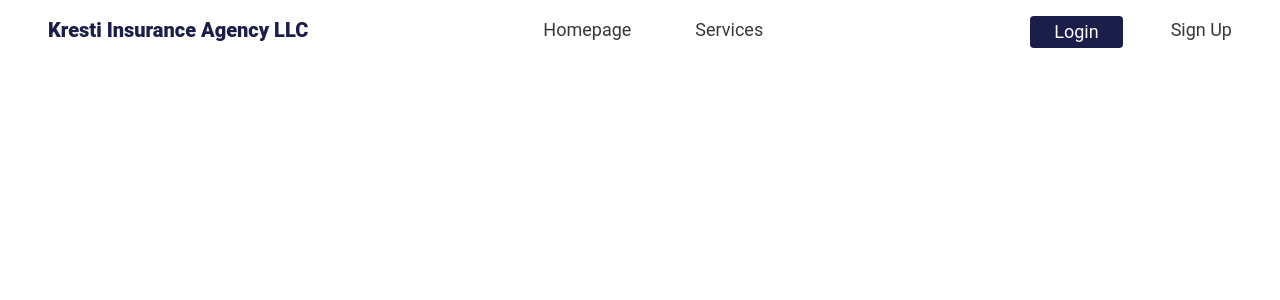
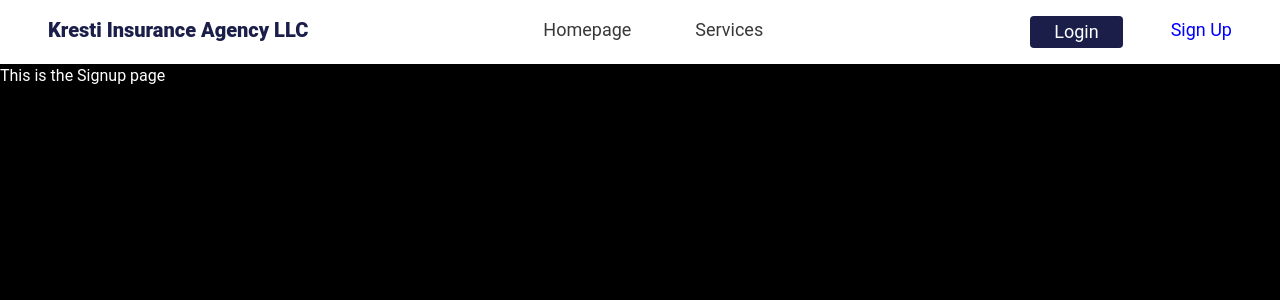
Before and after one commit to Adeboye22/kresti, a React (Vite) app in the folder frontend/: page /signup-page in a window 1280 px wide. Shown: the top 300 px of the page. Built offline with nearby package versions, Linux system fonts and the light colour scheme.

Commit message:
navbar updated

```diff
--- a/frontend/src/App.jsx
+++ b/frontend/src/App.jsx
@@ -14,7 +14,7 @@ function App() {
       <Route path='/' element={<Home/>} />
       <Route path='/services' element={<Services/>} />
       <Route path='/login-page' element={<Login/>} />
-      <Route path='/signup-page' elements={<Signup/>} />
+      <Route path='/signup-page' element={<Signup/>} />
     </Routes>
     </>
   )
--- a/frontend/src/components/Navbar.jsx
+++ b/frontend/src/components/Navbar.jsx
@@ -14,7 +14,7 @@ const NavBar = () => {
     // this function routes to the login page when the button is clicked
     const loginBtn = () => {
         return(
-            navigate('/Login')
+            navigate('/login-page')
         )
     }
 
@@ -31,7 +31,7 @@ const NavBar = () => {
             </div>
             <div className='flex space-x-12 pr-8 text-lg'>
                 <button className='bg-blue text-white py-0.5 px-6 rounded' onClick={loginBtn}>Login</button>
-                <span className='text-gray'><NavLink to="signup" style={activeBtn}>Sign Up</NavLink></span>
+                <span className='text-gray'><NavLink to="signup-page" style={activeBtn}>Sign Up</NavLink></span>
             </div>
         </div>
     )
--- a/frontend/src/components/Services.jsx
+++ b/frontend/src/components/Services.jsx
@@ -2,7 +2,9 @@ import React from 'react'
 
 const Services = () => {
     return(
-        <div></div>
+        <div className='bg-black min-h-screen'>
+            <h1 className='text-white'>This is the Service page</h1>
+        </div>
     )
 }
 
--- a/frontend/src/components/Signup.jsx
+++ b/frontend/src/components/Signup.jsx
@@ -2,7 +2,9 @@ import React from 'react'
 
 const Signup = () => {
     return(
-        <div></div>
+        <div className='bg-black min-h-screen'>
+            <h1 className='text-white'>This is the Signup page</h1>
+        </div>
     )
 }
 
```
